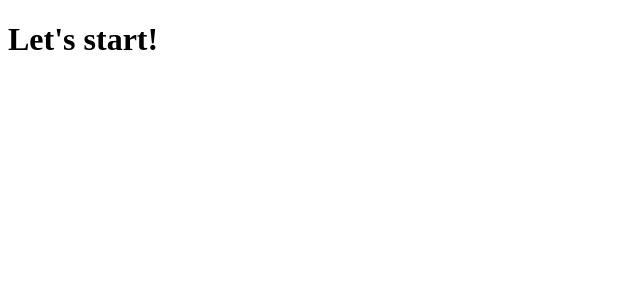
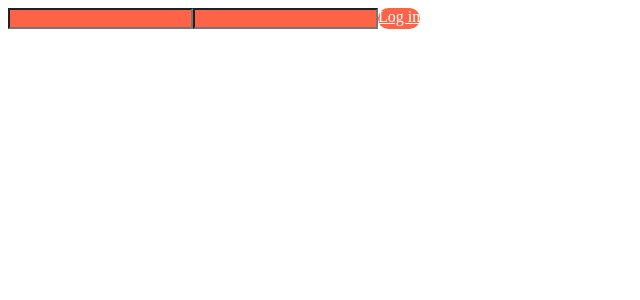
Before and after one commit to Chaedie/NomadCoders-3.2.ReactJS-MasterClass, a React (Create React App) app: page / in a window 1280 px wide. Shown: the top 300 px of the page, without its empty margins (0-640 px from the left). Built offline with nearby package versions, Linux system fonts and the light colour scheme.

Commit message:
learn : Styled Componets 학습

```diff
--- a/public/index.html
+++ b/public/index.html
@@ -5,10 +5,7 @@
     <link rel="icon" href="%PUBLIC_URL%/favicon.ico" />
     <meta name="viewport" content="width=device-width, initial-scale=1" />
     <meta name="theme-color" content="#000000" />
-    <meta
-      name="description"
-      content="Web site created using create-react-app"
-    />
+    <meta name="description" content="Web site created using create-react-app" />
     <link rel="apple-touch-icon" href="%PUBLIC_URL%/logo192.png" />
     <!--
       manifest.json provides metadata used when your web app is installed on a
@@ -27,17 +24,6 @@
     <title>React App</title>
   </head>
   <body>
-    <noscript>You need to enable JavaScript to run this app.</noscript>
     <div id="root"></div>
-    <!--
-      This HTML file is a template.
-      If you open it directly in the browser, you will see an empty page.
-
-      You can add webfonts, meta tags, or analytics to this file.
-      The build step will place the bundled scripts into the <body> tag.
-
-      To begin the development, run `npm start` or `yarn start`.
-      To create a production bundle, use `npm run build` or `yarn build`.
-    -->
   </body>
 </html>
--- a/src/App.js
+++ b/src/App.js
@@ -1,10 +1,47 @@
+import styled from 'styled-components';
+
+const Father = styled.div`
+  display: flex;
+`;
+
+const Box = styled.div`
+  background-color: ${(props) => props.bgColor};
+  width: 10rem;
+  height: 10rem;
+`;
+
+const Circle = styled(Box)`
+  border-radius: 5rem;
+`;
+
+const Btn = styled.button`
+  color: white;
+  background-color: tomato;
+  border: 0;
+  border-radius: 15px;
+`;
+
+const Input = styled.input.attrs({ required: true, minLength: 10 })`
+  background-color: tomato;
+`;
+
+const Text = styled.h3`
+  color: white;
+`;
+
 function App() {
   return (
-    <div>
-      <div></div>
-      <div></div>
-      <h1>Let's start!</h1>
-    </div>
+    <Father as="header">
+      <Input></Input>
+      <Input></Input>
+      {/* <Box bgColor="teal">
+        <Text>Let's start!</Text>
+      </Box>
+      <Circle bgColor="tomato" /> */}
+      <Btn as="a" href="/">
+        Log in
+      </Btn>
+    </Father>
   );
 }
 
```
